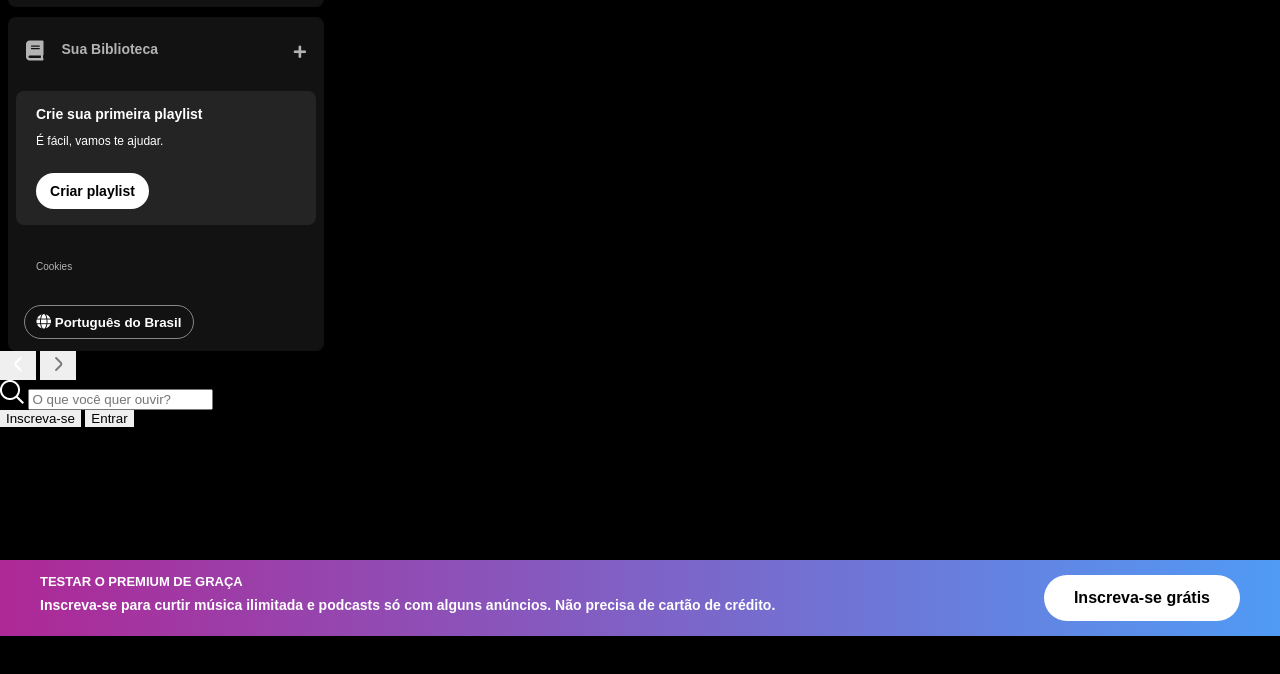
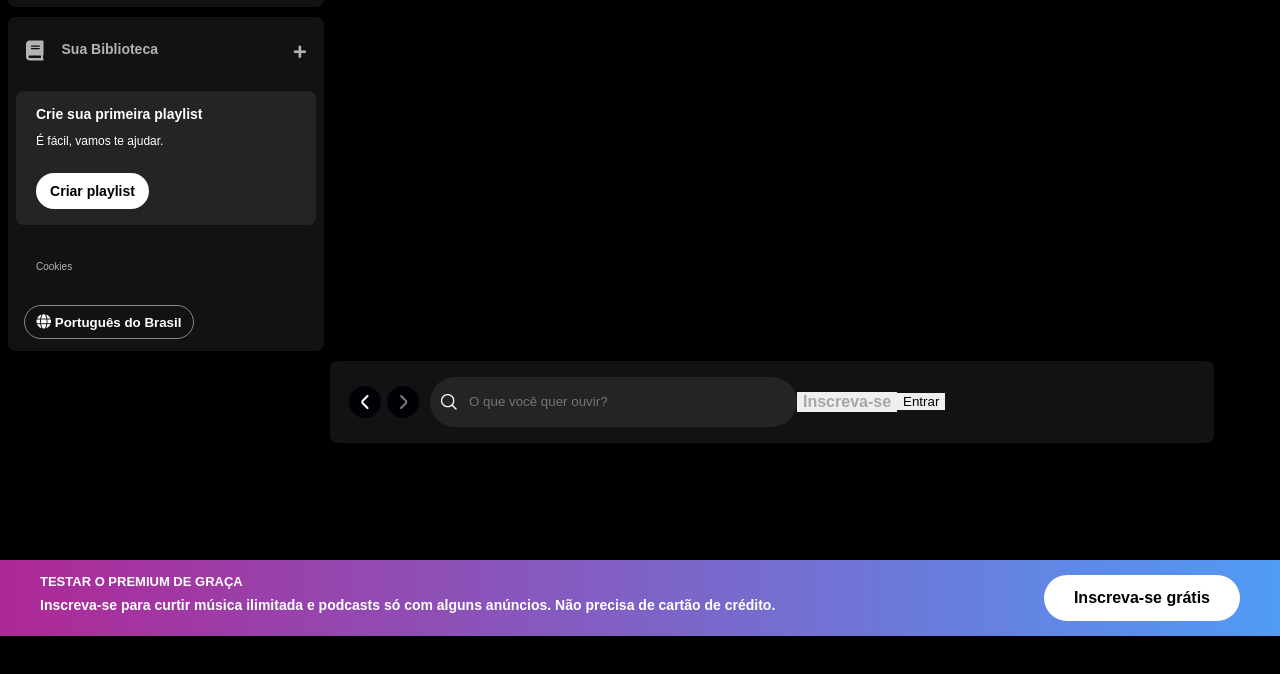
Before and after one commit to eurico123/imersao-spotify, a plain HTML site: page index.html in a window 1280 px wide. Shown: the part 164-838 px from the top of the page. Before the commit the page ends 800 px from the top, so only its background shows below. Drawn offline with Linux system fonts and the light colour scheme.

Commit message:
pra não perder o processo

```diff
--- a/estilos/main-content.css
+++ b/estilos/main-content.css
@@ -1 +1,81 @@
 /* HEADER */
+
+.main-conteiner {
+    max-width: 80vw;
+    height: 100vh;
+    margin-left: 320px;
+    margin-right: 56px;
+}
+
+.header__navigation {
+    display: flex;
+    justify-content: space-between;
+    align-items: center;
+    padding: 16px;
+    margin: 10px;
+    border-radius: 8px;
+    background-color: #121212;
+}
+
+.header__navigation .navigation {
+    display: flex;
+    justify-content: space-between;
+    align-items: center;
+}
+
+.header__navigation .navigation .arrow {
+    margin-right: 1.25rem;
+}
+
+.arrow-left, .arrow-right {
+    display: flex;
+    justify-content: center;
+    align-items: center;
+    width: 32px;
+    height: 32px;
+    background: var(--bg-icon);
+    background-color: var(--bg-arrow-color);
+    border-radius: 50px;
+    border: none;
+    cursor: pointer;
+    margin: 3px;
+}
+
+.header__search {
+    display: flex;
+    align-items: center;
+    width: 365px;
+    height: 48px;
+    margin-left: 8px;
+    background-color: var(--bg-color-cinza);
+    border-radius: 500px;
+    border: 1px solid transparent;
+}
+
+.header__search img {
+    width: 16px;
+    height: 16px;
+    margin-left: 10px;
+}
+
+.header__search input {
+    background: transparent;
+    border: none;
+    padding: 0px 100px 0px 12px;
+    color: var(--color-branco);
+    text-overflow: ellipsis;
+    overflow: hidden;
+    white-space: nowrap;
+    outline: none;
+}
+
+.header__login {
+    display: flex;
+    align-items: center;
+}
+
+.header__login .subscribe {
+    color: #a7a7a7;
+    font-size: 16px;
+    font-weight: 700;
+}
--- a/estilos/vars.css
+++ b/estilos/vars.css
@@ -2,4 +2,11 @@
     /* FONTES */
 
     --font-dm-sans: "DM Sans", sans-serif;
+
+    /* COLORS */
+
+    --bg-icon: #131313;
+    --bg-arrow-color: rgba(0, 0, 07);
+    --bg-color-cinza: #242424;
+    --color-branco: #fff;
 }
```
